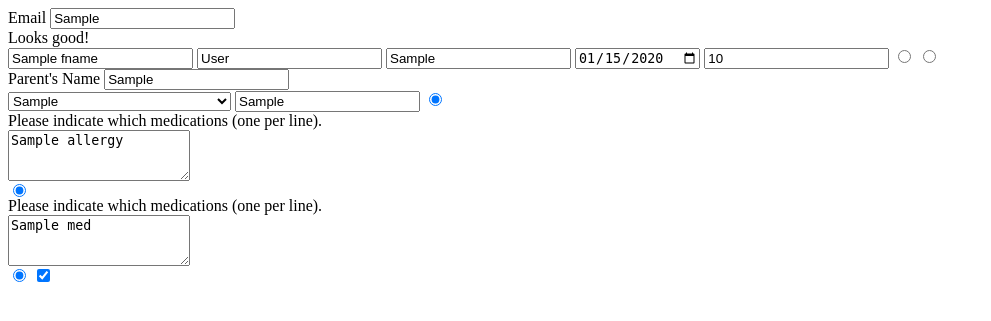
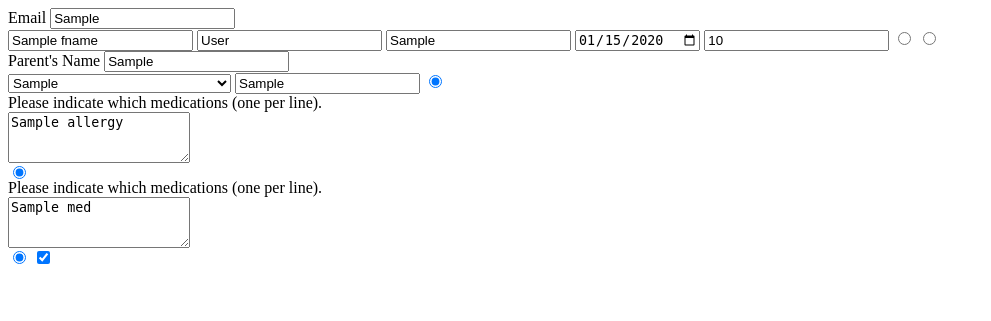
Before and after one commit to audioboxer217/tkd_registration_frontend, a Flask app: template templates/form/autofill.html in a window 1280 px wide. Shown: the top 321 px of the page, without its empty margins (0-991 px from the left). Run offline with Flask 3, Linux system fonts and the light colour scheme; the template is opened without the code that fills it: most values are stand-ins (such as "Sample title", 1, 10 or a date in 2020).

Commit message:
Cleanup Validation and add to Autofill

```diff
--- a/templates/form/autofill.html
+++ b/templates/form/autofill.html
@@ -1,16 +1,16 @@
 <div class="col" hx-target="this" hx-swap="outerHTML" hx-replace-url="false" hx-push-url="false">
     <label for="inputEmail" class="form-check-label h5">Email</label>
-    <input id="inputEmail" name="email" class="form-control is-valid" hx-post="/api/email" value={{ entry.email.S }}
+    <input id="inputEmail" name="email" class="form-control is-valid" hx-post="/api/validate/email" value={{ entry.email.S
+        }}
         required>
-    <div class="valid-feedback">
-        Looks good!
-    </div>
 </div>
 
-<input type="text" hx-swap-oob="true" class="form-control" id='fname' name="fname" value="{{ entry.fname }}"
-    aria-label="First name" required>
-<input type="text" hx-swap-oob="true" class="form-control" id='lname' name="lname" value="{{ entry.lname }}"
-    aria-label="Last name" required>
+<input type="text" hx-swap-oob="true" class="form-control is-valid" id='fname' name="fname" value="{{ entry.fname }}"
+    aria-label="First name" required hx-target="this" hx-swap="outerHTML" hx-replace-url="false" hx-push-url="false"
+    hx-post="/api/validate/name/fname">
+<input type="text" hx-swap-oob="true" class="form-control is-valid" id='lname' name="lname" value="{{ entry.lname }}"
+    aria-label="Last name" required hx-target="this" hx-swap="outerHTML" hx-replace-url="false" hx-push-url="false"
+    hx-post="/api/validate/name/lname">
 <input type="tel" hx-swap-oob="true" class="form-control" name="phone" id="inputPhone" value="{{ entry.phone.S }}"
     pattern="^\d{3}-\d{3}-\d{4}$" oninvalid="setCustomValidity('Please enter a valid phone number.')"
     oninput="setCustomValidity('')" onchange="formatPhoneNumber(this.value)" required>
@@ -25,8 +25,9 @@
 {% if entry.age | int <= 17 %} <div class="row mt-2" hx-swap-oob="true" id="parentNameSection">
     <div class="col-md-6">
         <label for="inputParentName" class="form-check-label h5">Parent's Name</label>
-        <input type="text" hx-swap-oob="true" class="form-control" id="inputParentName" name="parentName"
-            value="{{ entry.parent.S if entry.parent.S else '' }}" aria-label="Parent's name">
+        <input type="text" hx-swap-oob="true" class="form-control is-valid" inputParentName" name="parentName"
+            value="{{ entry.parent.S if entry.parent.S else '' }}" aria-label="Parent's name"
+            hx-post="/api/validate/name/parentName?id=inputParentName">
     </div>
     </div>
     {% endif %}
@@ -38,8 +39,8 @@
     {% endfor %}
     <option value="unlisted">Not Listed - Please Specify Below</option>
 </select>
-<input type="text" hx-swap-oob="true" class="form-control" name="coach" id="inputCoach" value="{{ entry.coach.S }}"
-    {{ "required" if reg_type=='competitor' else "" }}>
+<input type="text" hx-swap-oob="true" class="form-control is-valid" name="coach" id="inputCoach"
+    value="{{ entry.coach.S }}" {{ "required" if reg_type=='competitor' else "" }} hx-post="/api/validate/name/coach">
 {% if entry.allergy_list | count > 0 %}
 <input type="radio" hx-swap-oob="true" class="form-check-input" id="allergyYes" name="allergies" value="Y"
     onclick="toggleAllergyList()" checked>
--- a/templates/validation/email.html
+++ b/templates/validation/email.html
@@ -3,9 +3,6 @@
     <input id="inputEmail" name="email" class="form-control is-{% if not email_valid %}in{% endif %}valid"
         hx-post="/api/validate/email" value={{email}} required>
     {% if email_valid %}
-    <div class="valid-feedback">
-        Looks good!
-    </div>
     <!-- Button trigger modal -->
     {% if reg_type == "competitor" %}
     <div class="row mt-1">
```
Also changed, not shown: templates/validation/name.html (+2 -6 lines).
